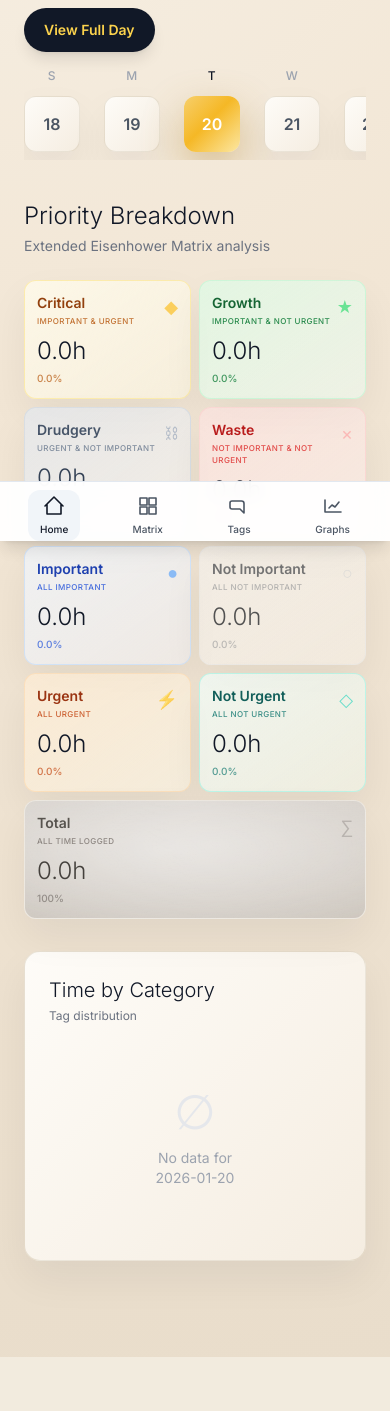
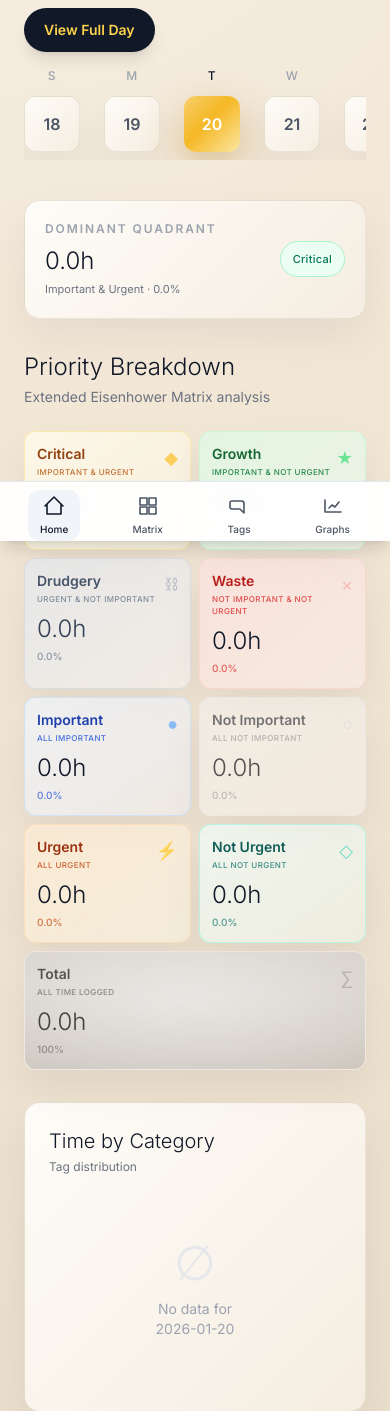
Before and after one commit to Harsh-0024/Time-Tracker-Pro, a Flask app: page / in a window 390 px wide. Shown: the part 303-1714 px from the top of the page. Before the commit the page ends 1660 px from the top, so only its background shows below. Run offline with Flask 3, Linux system fonts and the light colour scheme; the visitor is signed in with stand-in values (Sample User, id 1); tables that the repository leaves empty hold one stand-in row (values such as "Sample post"); data that the repository does not hold is empty; some libraries are stand-ins or nearby versions.

```diff
--- a/templates/dashboard.html
+++ b/templates/dashboard.html
@@ -372,26 +372,42 @@
         {% set top_quad_sub = 'Important & Urgent' %}
         {% set top_quad_pct = matrix.q1.pct %}
         {% set top_quad_hours = matrix.q1.hours %}
+        {% set top_quad_key = 'q1' %}
         {% if matrix.q2.pct > top_quad_pct %}
             {% set top_quad_label = 'Growth' %}
             {% set top_quad_sub = 'Important & Not Urgent' %}
             {% set top_quad_pct = matrix.q2.pct %}
             {% set top_quad_hours = matrix.q2.hours %}
+            {% set top_quad_key = 'q2' %}
         {% endif %}
         {% if matrix.q3.pct > top_quad_pct %}
             {% set top_quad_label = 'Drudgery' %}
             {% set top_quad_sub = 'Urgent & Not Important' %}
             {% set top_quad_pct = matrix.q3.pct %}
             {% set top_quad_hours = matrix.q3.hours %}
+            {% set top_quad_key = 'q3' %}
         {% endif %}
         {% if matrix.q4.pct > top_quad_pct %}
             {% set top_quad_label = 'Waste' %}
             {% set top_quad_sub = 'Not Urgent & Not Important' %}
             {% set top_quad_pct = matrix.q4.pct %}
             {% set top_quad_hours = matrix.q4.hours %}
+            {% set top_quad_key = 'q4' %}
         {% endif %}
+        <div class="md:hidden mb-6">
+            <div class="luxury-card rounded-2xl p-5 flex items-center justify-between cursor-pointer" data-filter="{{ top_quad_key }}" data-title="{{ top_quad_label }}" role="button">
+                <div>
+                    <div class="text-xs font-semibold tracking-[0.16em] text-gray-400 uppercase">Dominant quadrant</div>
+                    <div class="mt-2 text-2xl font-light text-gray-900">{{ top_quad_hours }}h</div>
+                    <div class="text-[11px] text-gray-500 mt-1">{{ top_quad_sub }} · {{ top_quad_pct }}%</div>
+                </div>
+                <span class="inline-flex h-9 px-3 items-center rounded-full bg-[#ECFDF3] text-[11px] font-medium tracking-wide text-[#047857] border border-emerald-200">
+                    {{ top_quad_label }}
+                </span>
+            </div>
+        </div>
         <div class="hidden md:grid grid-cols-3 gap-6 mb-12">
-            <div class="luxury-card rounded-2xl p-8 flex flex-col justify-between">
+            <div class="luxury-card rounded-2xl p-8 flex flex-col justify-between cursor-pointer" data-action="full-period" role="button">
                 <div class="flex items-center justify-between mb-4">
                     <div>
                         <div class="text-xs font-semibold tracking-[0.16em] text-gray-400 uppercase">Period total</div>
@@ -406,7 +422,7 @@
                 </div>
                 <div class="mt-3 text-xs text-gray-500">{{ current_month }} · {{ period | title }} view totals.</div>
             </div>
-            <div class="luxury-card rounded-2xl p-8 flex flex-col justify-between">
+            <div class="luxury-card rounded-2xl p-8 flex flex-col justify-between {% if tags.labels %}cursor-pointer{% endif %}" {% if tags.labels %}data-filter="tag" data-title="{{ top_tag_label }}" data-tag="{{ top_tag_label }}" role="button"{% endif %}>
                 <div class="flex items-center justify-between mb-4">
                     <div>
                         <div class="text-xs font-semibold tracking-[0.16em] text-gray-400 uppercase">Top category</div>
@@ -421,7 +437,7 @@
                 </div>
                 <div class="mt-3 text-xs text-gray-500">{{ top_tag_pct }}% of logged time this period.</div>
             </div>
-            <div class="luxury-card rounded-2xl p-8 flex flex-col justify-between">
+            <div class="luxury-card rounded-2xl p-8 flex flex-col justify-between cursor-pointer" data-filter="{{ top_quad_key }}" data-title="{{ top_quad_label }}" role="button">
                 <div class="flex items-center justify-between mb-4">
                     <div>
                         <div class="text-xs font-semibold tracking-[0.16em] text-gray-400 uppercase">Dominant quadrant</div>
@@ -673,8 +689,8 @@
             </div>
             <div id="modalTools" class="mb-4 flex items-center justify-end"></div>
             <div id="modalStats" class="mb-6 grid grid-cols-3 gap-4"></div>
-            <div id="modalChart" class="mb-8 md:mb-6" style="height: 300px;"></div>
-            <div id="modalTasks" class="mt-2 md:mt-0 space-y-3"></div>
+            <div id="modalChart" class="mb-12 md:mb-6"></div>
+            <div id="modalTasks" class="mt-6 md:mt-0 space-y-3"></div>
         </div>
     </div>
 
@@ -1309,7 +1325,7 @@
                 };
             }
             const chartContainer = document.getElementById('modalChart');
-            chartContainer.innerHTML = '<canvas id="filterChart"></canvas><div id="mobileModalLegend" class="mt-3 md:hidden flex flex-wrap gap-2 justify-center text-[11px] text-gray-700 px-2"></div>';
+            chartContainer.innerHTML = '<div class="relative w-full" style="height: 280px;"><canvas id="filterChart" class="w-full h-full"></canvas></div><div id="mobileModalLegend" class="mt-4 mb-4 md:hidden flex flex-wrap gap-2 justify-center text-[11px] text-gray-700 px-2"></div>';
             const sortLabels = {
                 time_desc: 'Time ↓',
                 time_asc: 'Time ↑',
@@ -1690,6 +1706,23 @@
                 }
             });
 
+            const summaryCards = document.querySelectorAll('[data-filter], [data-action]');
+            summaryCards.forEach(card => {
+                card.addEventListener('click', () => {
+                    const action = card.dataset.action;
+                    if (action === 'full-period') {
+                        viewFullDay();
+                        return;
+                    }
+                    const filter = card.dataset.filter;
+                    const title = card.dataset.title || '';
+                    const tag = card.dataset.tag || '';
+                    if (filter) {
+                        window.applyFilter(filter, title, tag);
+                    }
+                });
+            });
+
             // Close modal on outside click
             document.getElementById('taskModal').addEventListener('click', (e) => {
                 if (e.target.id === 'taskModal') {
```
